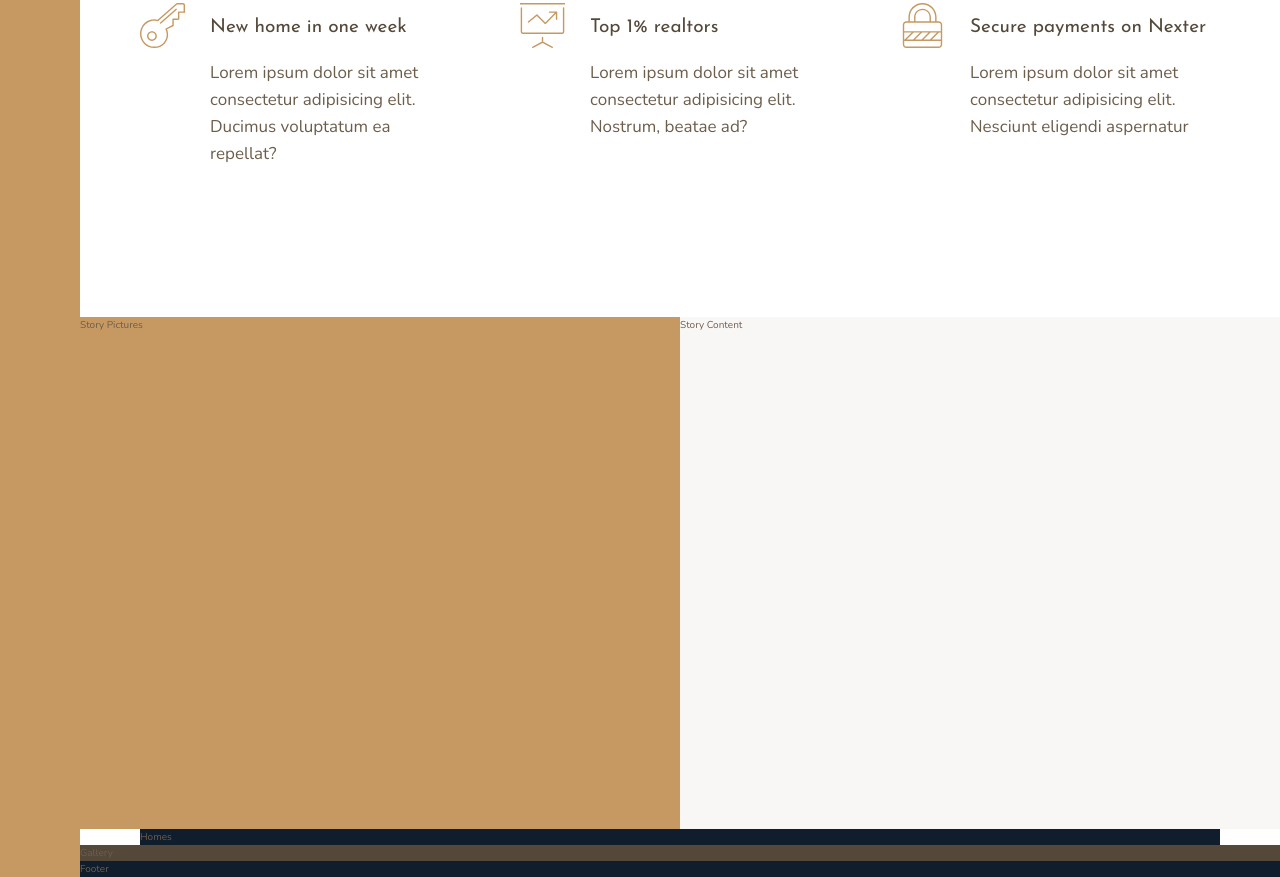
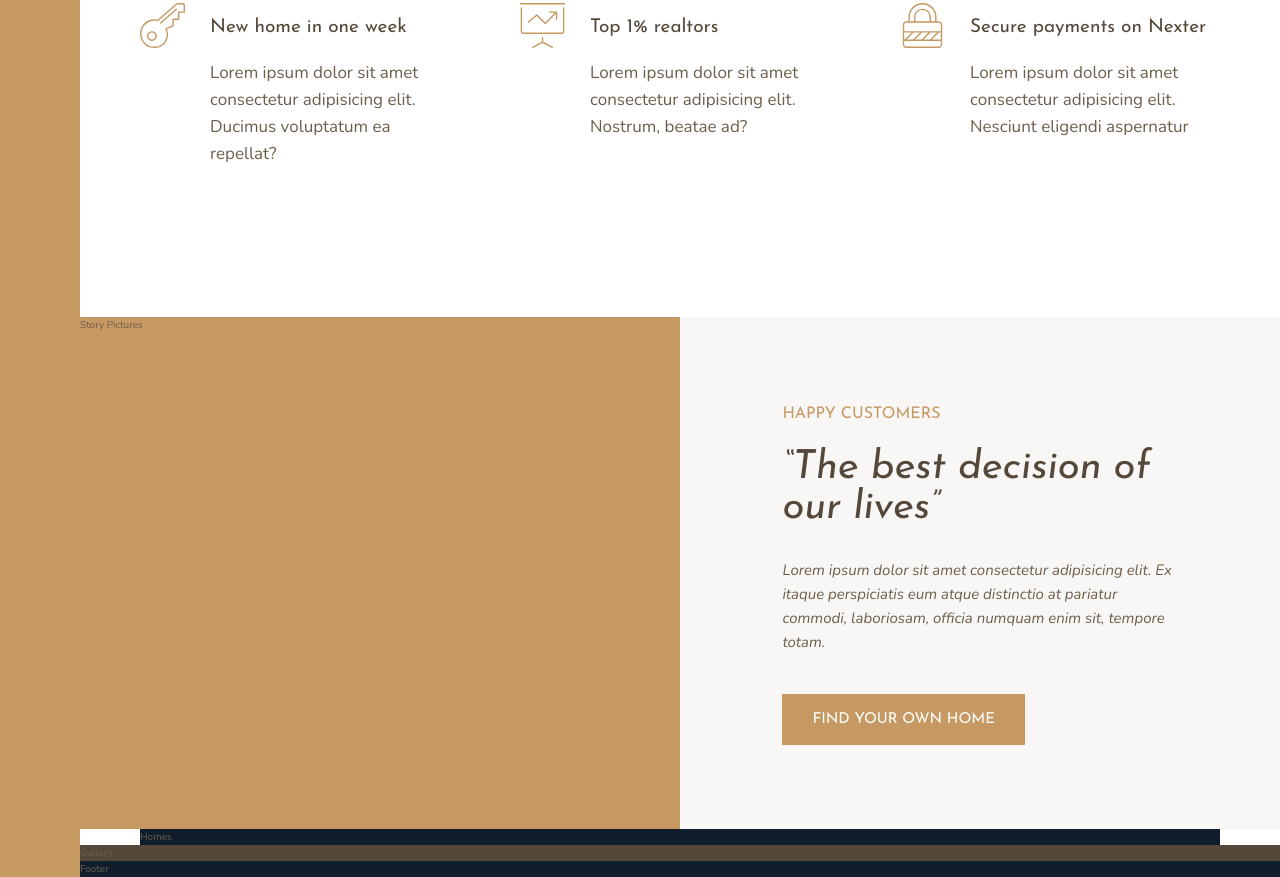
Before and after one commit to super8989/Nexter, a website: page index.html in a window 1280 px wide. Shown: the part 991-1868 px from the top of the page. Drawn offline with nearby package versions, Linux system fonts and the light colour scheme.

Commit message:
Building the story section part 1

```diff
--- a/index.html
+++ b/index.html
@@ -87,7 +87,18 @@
 		</section>
 
 		<div class="story__pictures">Story Pictures</div>
-		<div class="story__content">Story Content</div>
+		<div class="story__content">
+			<h3 class="heading-3 mb-sm">Happy Customers</h3>
+			<h2 class="heading-2 heading-2--dark mb-md">
+				&ldquo;The best decision of our lives&rdquo;
+			</h2>
+			<p class="story__text">
+				Lorem ipsum dolor sit amet consectetur adipisicing elit. Ex itaque
+				perspiciatis eum atque distinctio at pariatur commodi, laboriosam,
+				officia numquam enim sit, tempore totam.
+			</p>
+			<button class="btn">Find your own home</button>
+		</div>
 
 		<section class="homes">Homes</section>
 
--- a/sass/_story.scss
+++ b/sass/_story.scss
@@ -7,5 +7,24 @@
 	&__content {
 		background-color: $color-grey-light-1;
 		grid-column: col-start 5 / full-end;
+
+		padding: 6rem 8vw;
+
+		//FLEXBOX
+		/* display: flex;
+		flex-direction: column;
+		justify-content: center;
+		align-items: flex-start; */
+
+		//GRID
+		display: grid;
+		align-content: center;
+		justify-items: start;
+	}
+
+	&__text {
+		font-size: 1.5rem;
+		font-style: italic;
+		margin-bottom: 4rem;
 	}
 }
--- a/sass/_typography.scss
+++ b/sass/_typography.scss
@@ -9,10 +9,24 @@
 
 .heading-2 {
 	@extend %heading;
+	font-size: 4rem;
+	font-style: italic;
+	line-height: 1;
+
+	&--light {
+		color: $color-grey-light-1;
+	}
+
+	&--dark {
+		color: $color-grey-dark-1;
+	}
 }
 
 .heading-3 {
 	@extend %heading;
+	font-size: 1.6rem;
+	color: $color-primary;
+	text-transform: uppercase;
 }
 
 .heading-4 {
@@ -27,3 +41,36 @@
 		color: $color-grey-dark-1;
 	}
 }
+
+.btn {
+	background-color: $color-primary;
+	color: #fff;
+	border: none;
+	border-radius: 0;
+	font-family: $font-display;
+	font-size: 1.5rem;
+	text-transform: uppercase;
+	padding: 1.8rem 3rem;
+	cursor: pointer;
+	transition: all 0.2s;
+
+	&:hover {
+		background-color: $color-primary-dark;
+	}
+}
+
+.mb-sm {
+	margin-bottom: 2rem;
+}
+
+.mb-md {
+	margin-bottom: 3rem;
+}
+
+.mb-lg {
+	margin-bottom: 4rem;
+}
+
+.mb-hg {
+	margin-bottom: 8rem;
+}
```
Also changed, not shown: css/main.css, 1 other file.
